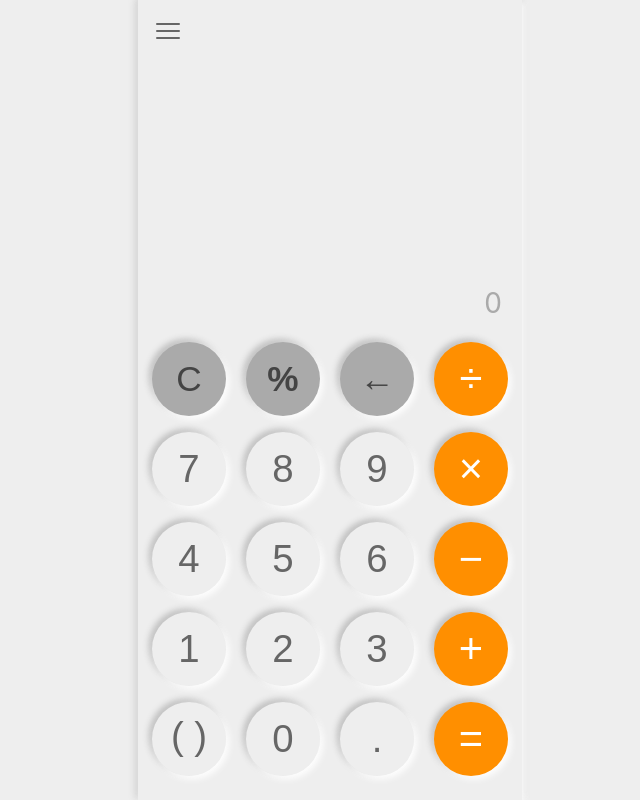
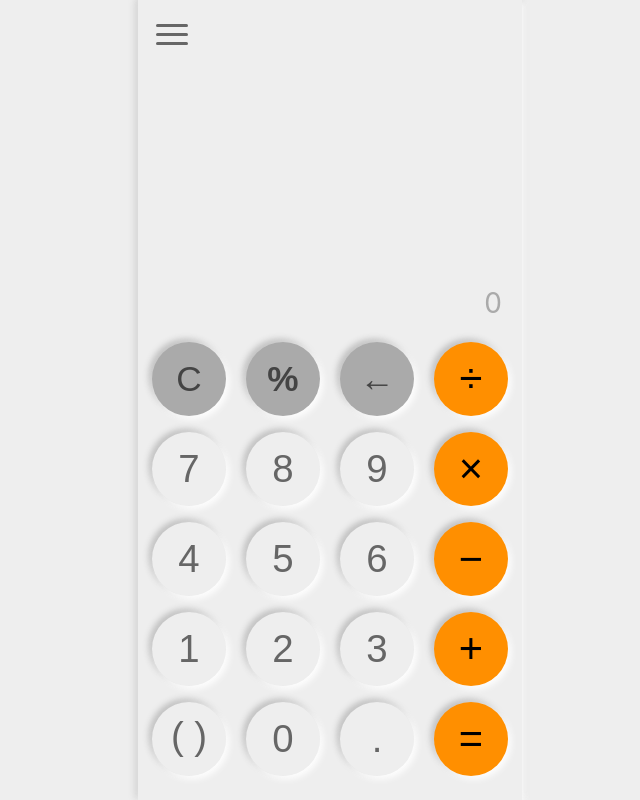
Before and after one commit to mr-shan/react-simple-calculator, a React (Vite) app: page / in a window 1280 px wide. Shown: the whole page, without its empty margins (310-950 px from the left). Built offline with nearby package versions, Linux system fonts and the light colour scheme; a web font is replaced by a local one.

Commit message:
Fixed UI issues with history tab

```diff
--- a/index.html
+++ b/index.html
@@ -5,7 +5,7 @@
     <link rel="icon" type="image/svg+xml" href="/icon.png" />
     <meta
       name="viewport"
-      content="initial-scale=1.0, minimum-scale=1.0, maximum-scale=1.0, user-scalable=no, width=device-width, height=device-height"
+      content="initial-scale=1.0, minimum-scale=1.0, maximum-scale=1.0, user-scalable=no"
     />
     <meta name="theme-color" content="#000000" />
     <title>Simple Calculator</title>
--- a/src/assets/styles.css
+++ b/src/assets/styles.css
@@ -28,7 +28,7 @@
   --primary: rgb(255, 143, 0);
   --primary-box-shadow1: rgb(158, 90, 0);
   --primary-box-shadow2: rgb(255, 180, 82);
-  --primary-text: white;
+  --primary-text: black;
 
   --secondary: #aaa;
   --secondary-box-shadow1: #666;
--- a/src/components/Button/Button.css
+++ b/src/components/Button/Button.css
@@ -87,7 +87,7 @@
   outline: none;
   background: none;
   border: none;
-  width: 1.5rem;
+  width: 2rem;
   height: 1.5rem;
   padding: 0;
   margin: 0;
@@ -96,10 +96,10 @@
 .calc__history-button span {
   background: var(--accent-2);
   width: 100%;
-  height: 2px;
+  height: 3px;
   border-radius: 5px;
   display: block;
-  margin: 5px 0;
+  margin: 6px 0;
 }
 
 .calc_history-button-close {
@@ -112,7 +112,7 @@
   border: none;
   outline: none;
   cursor: pointer;
-  font-size: 2rem;
+  font-size: 2.5rem;
 }
 
 @media screen and (min-width: 500px) {
--- a/src/components/calculator/Calculator.css
+++ b/src/components/calculator/Calculator.css
@@ -4,6 +4,7 @@
   padding-bottom: 0.25rem;
   padding: 0.75rem;
   height: 100%;
+  width: 100%;
   display: flex;
   flex-direction: column;
   justify-content: flex-end;
--- a/src/components/calculator/style.css
+++ b/src/components/calculator/style.css
@@ -39,7 +39,6 @@
   background-color: var(--bg-1);
   overflow: hidden;
   overflow-y: auto;
-  box-shadow: 2px 0px 10px 5px var(--bg-1);
 
   animation: slide-in 0.25s ease-out;
 }
--- a/src/index.css
+++ b/src/index.css
@@ -64,4 +64,6 @@ button, input {
 .app {
   height: 100vh;
   width: 100vw;
+  height: 100dvh;
+  width: 100dvw;
 }
```
